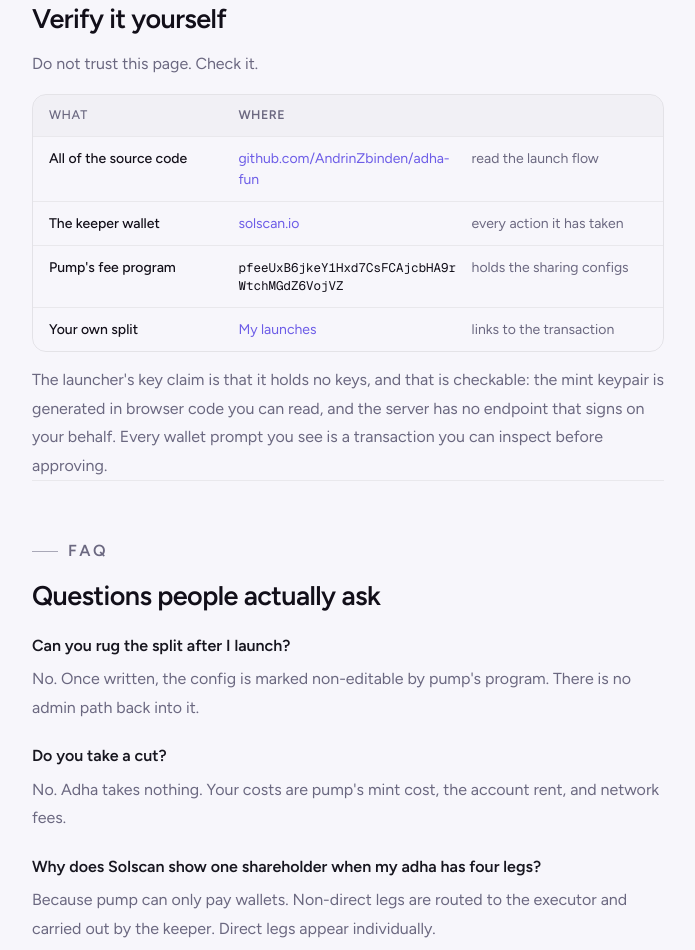
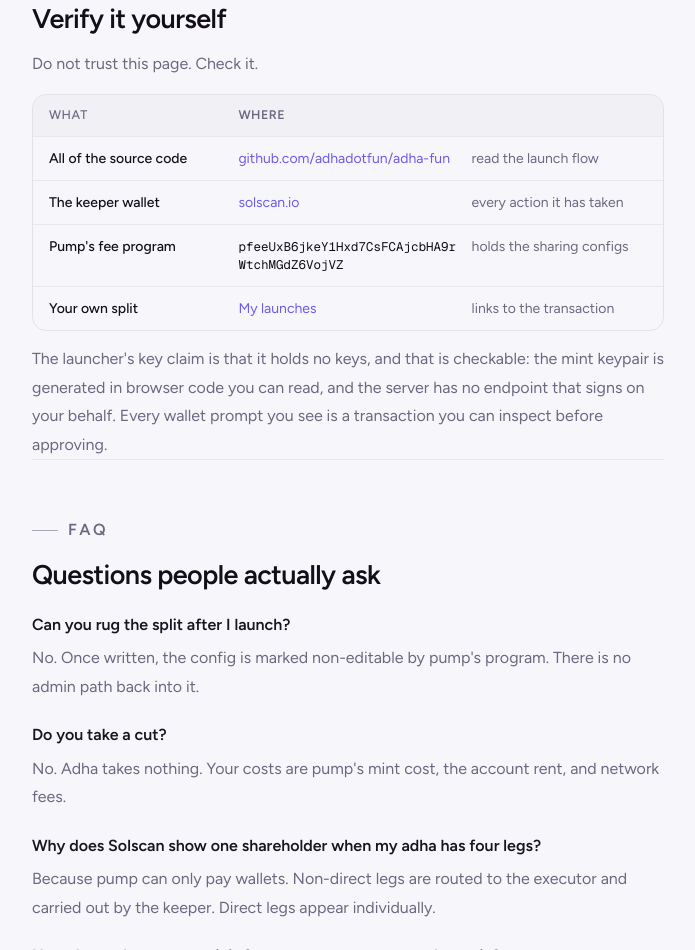
Before and after one commit to AndrinZbinden/adha-fun, a website: page public/docs.html in a window 1280 px wide. Shown: the part 5459-6409 px from the top of the page, without its empty margins (292-987 px from the left). Drawn offline with nearby package versions, Linux system fonts and the light colour scheme.

Commit message:
Point the source link at the new org

```diff
--- a/public/docs.html
+++ b/public/docs.html
@@ -147,7 +147,7 @@
   <p>Do not trust this page. Check it.</p>
   <div class="hl-table">
     <div class="hl-row hl-head"><span>What</span><span>Where</span><span></span></div>
-    <div class="hl-row"><span>All of the source code</span><span><a href="https://github.com/AndrinZbinden/adha-fun" target="_blank" rel="noreferrer">github.com/AndrinZbinden/adha-fun</a></span><span>read the launch flow</span></div>
+    <div class="hl-row"><span>All of the source code</span><span><a href="https://github.com/adhadotfun/adha-fun" target="_blank" rel="noreferrer">github.com/adhadotfun/adha-fun</a></span><span>read the launch flow</span></div>
     <div class="hl-row"><span>The keeper wallet</span><span><a href="https://solscan.io/account/6xjNfNVyaigQYjLC7vNpUP4cbwHQNNdZhZpreemfvjjT" target="_blank" rel="noreferrer">solscan.io</a></span><span>every action it has taken</span></div>
     <div class="hl-row"><span>Pump's fee program</span><span class="hl-mono">pfeeUxB6jkeY1Hxd7CsFCAjcbHA9rWtchMGdZ6VojVZ</span><span>holds the sharing configs</span></div>
     <div class="hl-row"><span>Your own split</span><span><a href="launches">My launches</a></span><span>links to the transaction</span></div>
```
